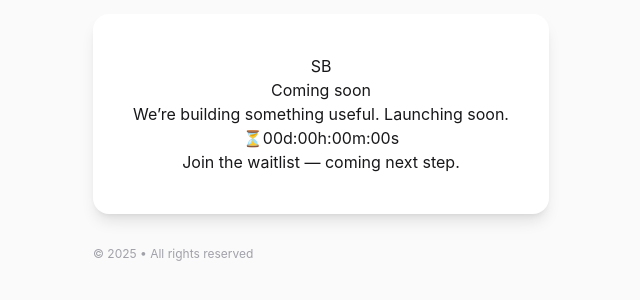
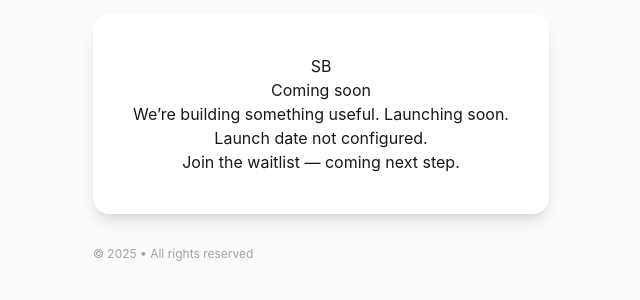
Before and after one commit to synapsbranch-ux/scaling-fishstick, a React (Vite) app: page / in a window 1280 px wide. Shown: the part 262-562 px from the top of the page, without its empty margins (319-959 px from the left). Built offline with nearby package versions, Linux system fonts and the light colour scheme.

Commit message:
feat(ui): integrate dynamic Countdown component into Hero section

```diff
--- a/src/components/Hero.tsx
+++ b/src/components/Hero.tsx
@@ -1,11 +1,13 @@
 // src/components/Hero.tsx
+import Countdown from "./Countdown";
+
 const Hero = () => {
   const year = new Date().getFullYear();
 
   return (
     <main className="w-full">
-      <section className="coming-soon-card mx-auto">
-        {/* Monogramme/logo (optionnel) */}
+      <section className="coming-soon-card mx-auto text-center max-w-xl rounded-2xl bg-white shadow-lg p-8 sm:p-10">
+        {/* Monogramme/logo */}
         <div
           aria-hidden="true"
           className="mx-auto mb-6 grid h-10 w-10 select-none place-items-center rounded-lg bg-zinc-900 text-sm font-semibold text-white"
@@ -21,27 +23,15 @@ const Hero = () => {
           We’re building something useful. Launching soon.
         </p>
 
-        {/* Placeholder countdown statique (dynamique à la Phase 2) */}
-        <div
-          className="mt-6 inline-flex items-center gap-3 text-zinc-700"
-          aria-label="Countdown to launch"
-        >
-          <span aria-hidden="true">⏳</span>
-          <span className="tabular-nums">00d</span>
-          <span className="text-zinc-400">:</span>
-          <span className="tabular-nums">00h</span>
-          <span className="text-zinc-400">:</span>
-          <span className="tabular-nums">00m</span>
-          <span className="text-zinc-400">:</span>
-          <span className="tabular-nums">00s</span>
-        </div>
+        {/* Countdown dynamique */}
+        <Countdown />
 
         <p className="mt-6 text-sm text-zinc-500">
           Join the waitlist — coming next step.
         </p>
       </section>
 
-      <footer className="mt-8 text-center">
+      <footer className="mt-8 text-center text-xs text-zinc-400">
         © {year} • All rights reserved
       </footer>
     </main>
```
